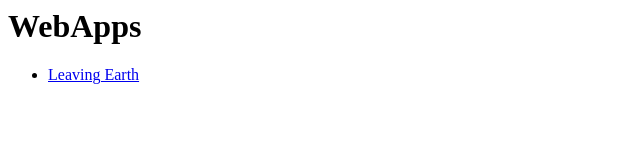
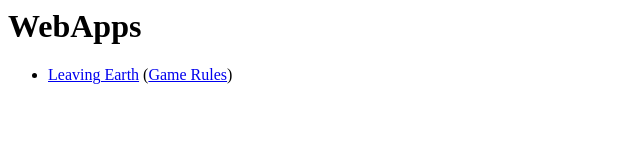
Before and after one commit to jenf/jenf, a plain HTML site: page index.html in a window 1280 px wide. Shown: the whole page, without its empty margins (0-640 px from the left). Drawn offline with Linux system fonts and the light colour scheme.

Commit message:
Add game rules link

```diff
--- a/index.html
+++ b/index.html
@@ -5,7 +5,7 @@
  <body>
   <h1>WebApps</h1>
   <ul>
-   <li><a href="leavingEarth">Leaving Earth</a></li>
+   <li><a href="leavingEarth">Leaving Earth</a> (<a href="https://lumenaris.com/leavingearth_outerplanets.html">Game Rules</a>)</li>
   </ul>
  </body>
 </html>
```
